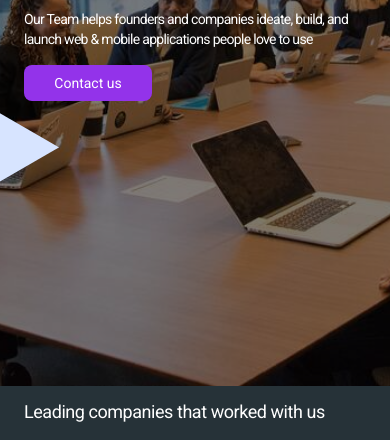
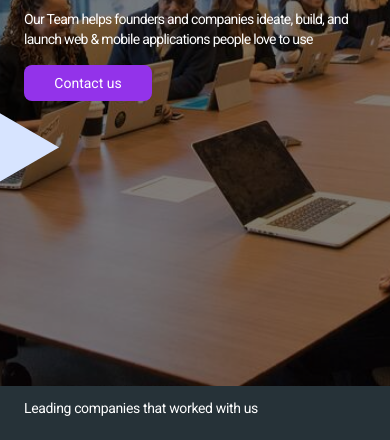
Before and after one commit to FixxooXD/Frontend-Project-1, a website: page index.html in a window 390 px wide. Shown: the part 331-771 px from the top of the page. Drawn offline with nearby package versions, Linux system fonts and the light colour scheme; files that its build step writes are made by us from their sources.

Commit message:
Checking

```diff
--- a/index.html
+++ b/index.html
@@ -117,7 +117,7 @@
     <!-- Other Half -->
     <div class="bg-[#263238]">
       <div class="flex">
-      <h1 class="sm:pl-16 pl-2 text-white flex normal-case"><span id="companies" class="text-lg tracking-tight lg:text-2xl mt-3 font-light ml-4 sm:mt-0 ">Leading companies that worked with us</span></h1>
+      <h1 class="sm:pl-16 pl-2 text-white flex normal-case"><span id="companies" class="text-sm tracking-tight lg:text-2xl mt-3 ml-4 sm:mt-0">Leading companies that worked with us</span></h1>
       <div class="hidden lg:block border-t flex-1 border-white bg-secondary-1000 text-white w-full mt-[15px] ml-4"></div>
     </div>
     <div id="companies" class="grid grid-cols-2 sm:flex px-4 py-6  justify-center">
```
